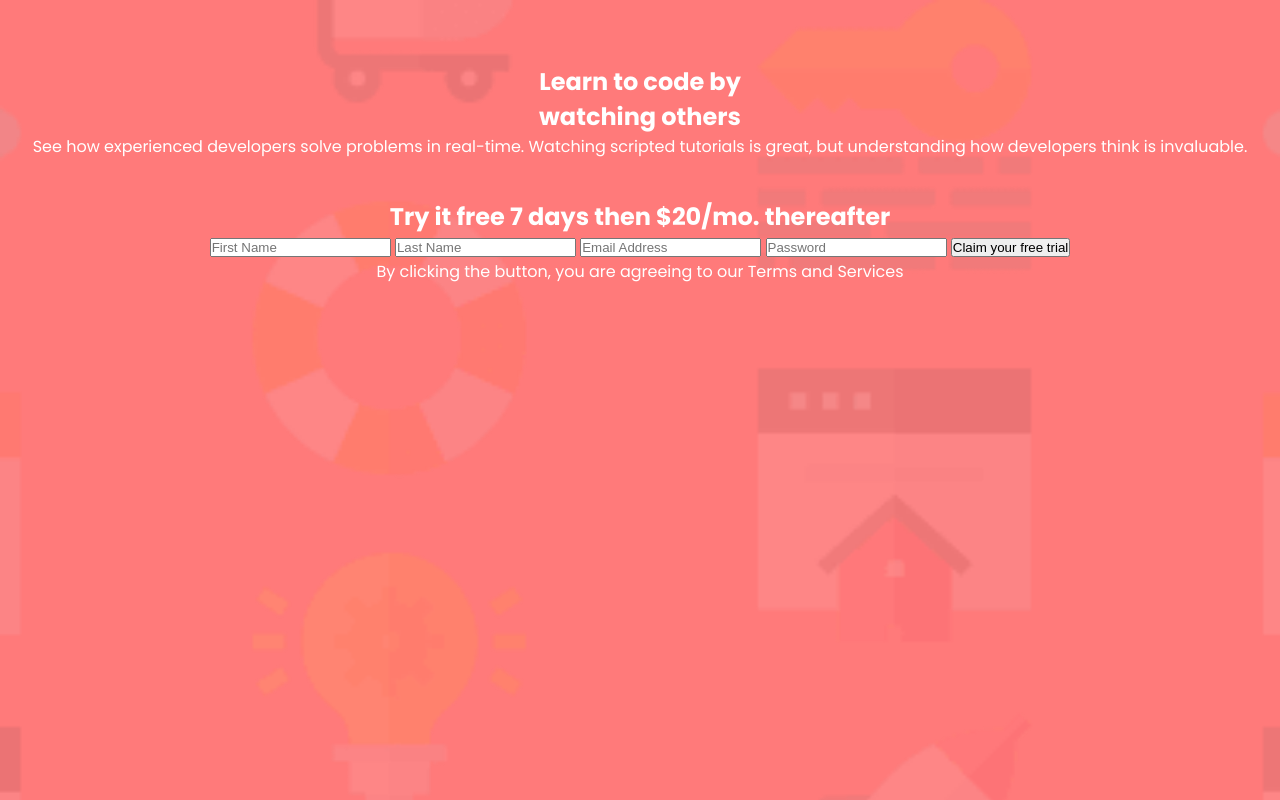
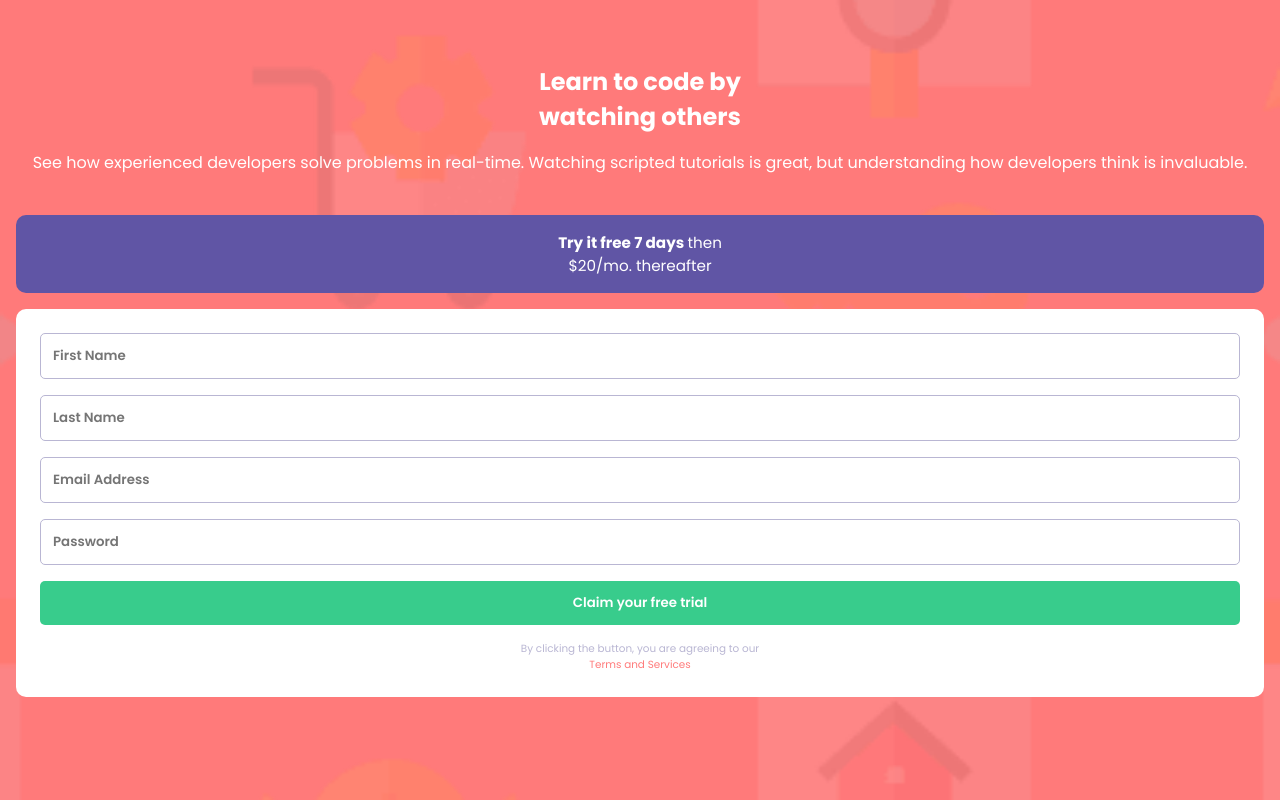
Before and after one commit to sandovalmelo/sign-up-form, a plain HTML site: page index.html in a window 1280 px wide. Drawn offline with Linux system fonts and the light colour scheme.

Commit message:
add form styles

```diff
--- a/index.html
+++ b/index.html
@@ -23,7 +23,7 @@
 
     <section class="sign-up">
       <div class="sign-up-title">
-        <h2>Try it free 7 days then $20/mo. thereafter</h2>
+        <h2>Try it free 7 days <span>then $20/mo. thereafter</span></h2>
       </div>
 
       <form class="sign-up-form">
--- a/scss/_heading.scss
+++ b/scss/_heading.scss
@@ -7,4 +7,8 @@
 		margin-left: auto;
 		margin-right: auto;
 	}
+
+	&-text {
+		margin-top: 1rem;
+	}
 }
--- /dev/null
+++ b/scss/_signup.scss
@@ -0,0 +1,66 @@
+.sign-up {
+	&-title {
+		background-color: $blue;
+		border-radius: 10px;
+		padding: 1rem 0;
+		margin-bottom: 1rem;
+
+		h2 {
+			font-size: 0.95rem;
+			margin-left: auto;
+			margin-right: auto;
+			max-width: 200px;
+
+			span {
+				font-weight: 400;
+			}
+		}
+	}
+
+	&-form {
+		background-color: $white;
+		padding: 1.5rem;
+		border-radius: 10px;
+
+		input {
+			display: block;
+			width: 100%;
+			margin-bottom: 1rem;
+			padding: 0.75rem;
+			border-radius: 5px;
+			border: 1px solid $grayish-blue;
+			font-family: inherit;
+			font-weight: 600;
+
+			&:focus {
+				outline: none;
+				border: 1px solid $dark-grey;
+			}
+		}
+
+		button {
+			background-color: $green;
+			display: block;
+			border: none;
+			width: 100%;
+			padding: 0.75rem;
+			font-family: inherit;
+			font-weight: 600;
+			border-radius: 5px;
+			color: $white;
+			margin-bottom: 1rem;
+		}
+
+		p {
+			color: $grayish-blue;
+			font-size: 0.65rem;
+			max-width: 250px;
+			margin-left: auto;
+			margin-right: auto;
+
+			span {
+				color: $red;
+			}
+		}
+	}
+}
--- a/scss/styles.scss
+++ b/scss/styles.scss
@@ -1,2 +1,3 @@
 @import "./base";
 @import "./heading";
+@import "./signup";
```
Also changed, not shown: css/styles.css.
